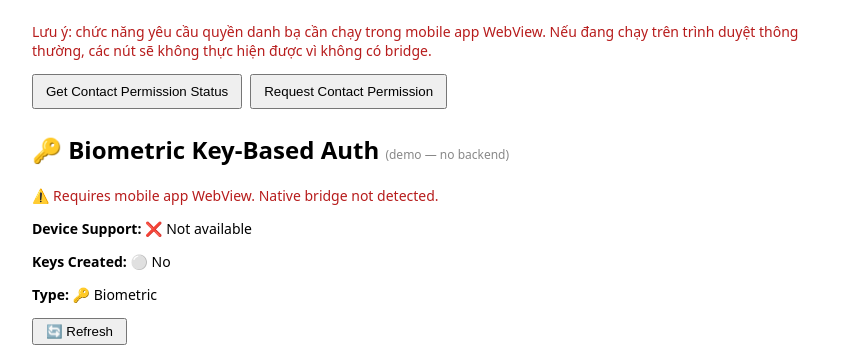
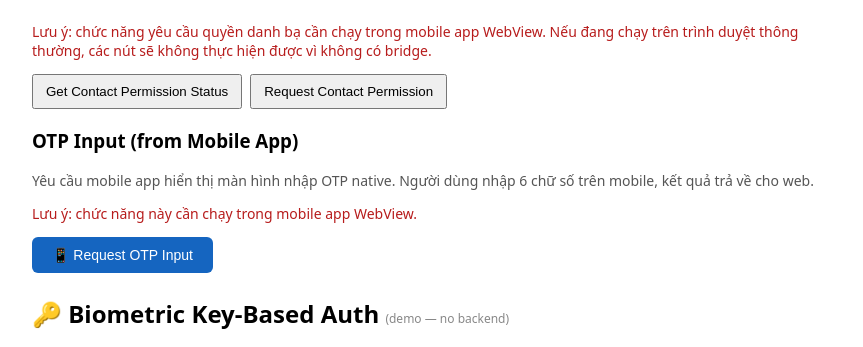
Before and after one commit to az-coder-123/fcm-web-demo, a Next.js app: page / in a window 1280 px wide. Shown: the part 2486-2833 px from the top of the page, without its empty margins (208-1071 px from the left). Built offline with nearby package versions, Linux system fonts and the light colour scheme; no server answers.

Commit message:
Add OTP input handling and UI in NativeBridgeActions component

```diff
--- a/app/page.js
+++ b/app/page.js
@@ -56,6 +56,7 @@ export default function Home() {
     const [refreshToken, setRefreshToken] = useState(null);
     const [biometricAuthResult, setBiometricAuthResult] = useState(null);
     const [isLoggedIn, setIsLoggedIn] = useState(true);
+    const [otpResult, setOtpResult] = useState(null);
 
     useEffect(() => {
         // Detect mobile app webview via query parameter ?versioninfo=mobileapp
@@ -755,6 +756,23 @@ export default function Home() {
         }
     };
 
+    const handleRequestOTPInput = async () => {
+        if (!window.flutter_inappwebview) return;
+        try {
+            setOtpResult(null);
+            const response = await window.flutter_inappwebview.callHandler('requestOTPInput');
+            setOtpResult(response);
+            if (response && response.success) {
+                addToLog('OTP Input', `OTP received: ${response.value}`);
+            } else {
+                addToLog('OTP Input', `Cancelled or error: ${response?.error || 'unknown'}`);
+            }
+        } catch (e) {
+            setOtpResult({ success: false, error: e?.message || String(e) });
+            addToLog('OTP Input Error', e?.message || String(e));
+        }
+    };
+
     const handleSimulateNotification = () => {
         if (isNativeApp) {
             window.dispatchEvent(new CustomEvent('pushNotificationReceived', {
@@ -856,6 +874,8 @@ export default function Home() {
                 refreshToken={refreshToken}
                 biometricAuthResult={biometricAuthResult}
                 isNativeApp={isNativeApp}
+                otpResult={otpResult}
+                onRequestOTPInput={handleRequestOTPInput}
             />
 
             <BiometricKeyBasedActions isNativeApp={isNativeApp} addToLog={addToLog} />
--- a/components/NativeBridgeActions.js
+++ b/components/NativeBridgeActions.js
@@ -47,7 +47,9 @@ export default function NativeBridgeActions({
     refreshTokenOwnerKey,
     refreshToken,
     biometricAuthResult,
-    isNativeApp
+    isNativeApp,
+    otpResult,
+    onRequestOTPInput
 }) {
     const [keyInput, setKeyInput] = useState('demo@example.com');
     const [tokenInput, setTokenInput] = useState('web-demo-refresh-token');
@@ -491,6 +493,44 @@ export default function NativeBridgeActions({
                     </p>
                 )}
             </div>
+
+            {/* OTP Input from Mobile App */}
+            <div style={{ marginBottom: 16 }}>
+                <h3>OTP Input (from Mobile App)</h3>
+                <p style={{ fontSize: 14, color: '#555' }}>
+                    Yêu cầu mobile app hiển thị màn hình nhập OTP native. Người dùng nhập 6 chữ số trên mobile, kết quả trả về cho web.
+                </p>
+                {!isNativeApp && (
+                    <p style={{ marginTop: 8, fontSize: 14, color: '#b71c1c' }}>
+                        Lưu ý: chức năng này cần chạy trong mobile app WebView.
+                    </p>
+                )}
+                <button
+                    onClick={onRequestOTPInput}
+                    style={{
+                        padding: '10px 20px',
+                        background: '#1565c0',
+                        color: 'white',
+                        border: 'none',
+                        borderRadius: 6,
+                        cursor: 'pointer',
+                        fontSize: 14,
+                    }}
+                >
+                    📱 Request OTP Input
+                </button>
+
+                {otpResult && otpResult.success && (
+                    <p style={{ marginTop: 8, fontSize: 14, color: 'green' }}>
+                        ✅ OTP received: <strong>{otpResult.value}</strong>
+                    </p>
+                )}
+                {otpResult && !otpResult.success && (
+                    <p style={{ marginTop: 8, fontSize: 14, color: 'red' }}>
+                        ❌ {otpResult.error || 'Failed'}
+                    </p>
+                )}
+            </div>
         </section>
     );
 }
```
